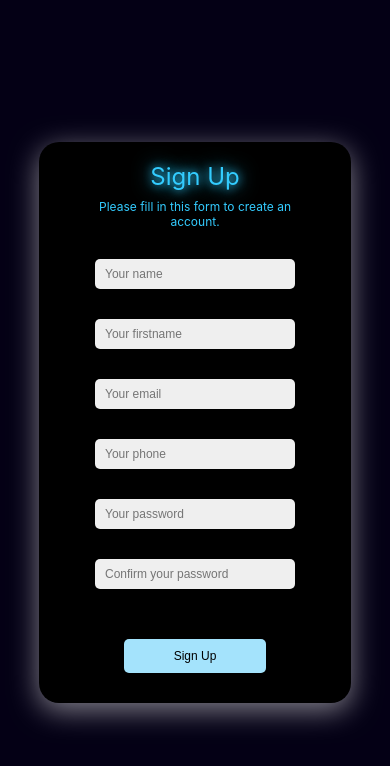
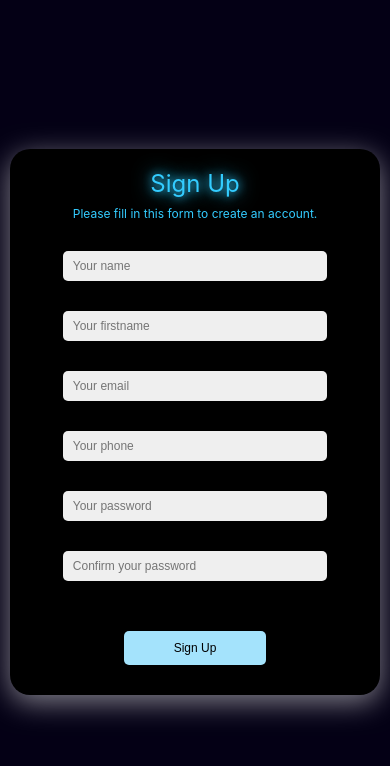
Before and after one commit to katriosa/vue-login-form, a Vue app: page / in a window 390 px wide. Shown: the top 766 px of the page. Built offline with nearby package versions, Linux system fonts and the light colour scheme; the HTML template or start-up script is replaced by a standard one.

Commit message:
fix: update styles (card width )

```diff
--- a/src/App.vue
+++ b/src/App.vue
@@ -111,8 +111,7 @@ const handleSubmit = async () => {
   justify-content: center;
   align-items: center;
   flex-direction: column;
-  width: 60cqi;
-  max-width: 600px;
+  width: min(600px, 90vw);
   gap: 40px;
 }
 .form-container {
@@ -143,10 +142,13 @@ const handleSubmit = async () => {
 }
 
 @media (max-width: 768px) {
-  .form-container {
-    width: 80cqi;
+  .card {
+    width: min(450px, 95vw);
     max-width: none;
     gap: 30px;
   }
+  .form-container {
+    padding: 20px;
+  }
 }
 </style>
--- a/src/assets/main.css
+++ b/src/assets/main.css
@@ -7,7 +7,6 @@
   align-items: center;
   width: 100%;
   height: 100vh;
-  container-type: inline-size;
 }
 
 h1 {
```
